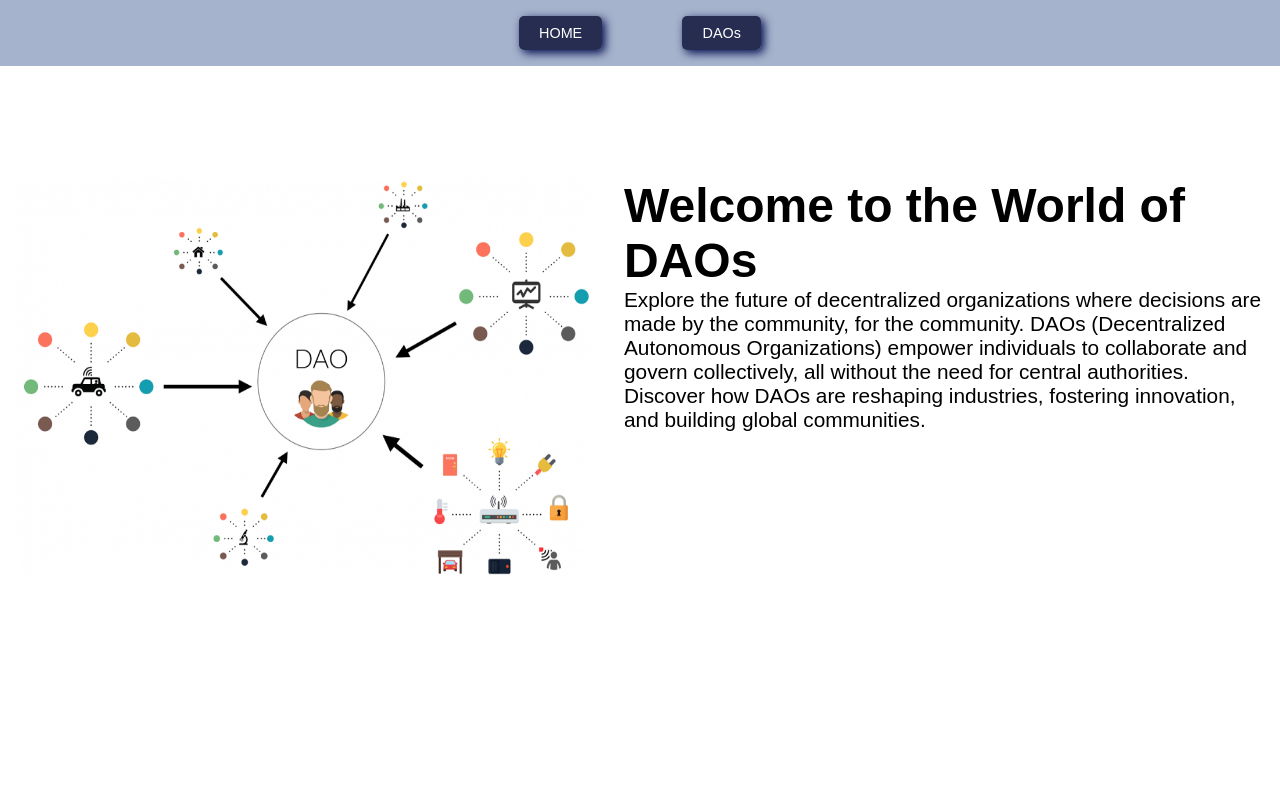
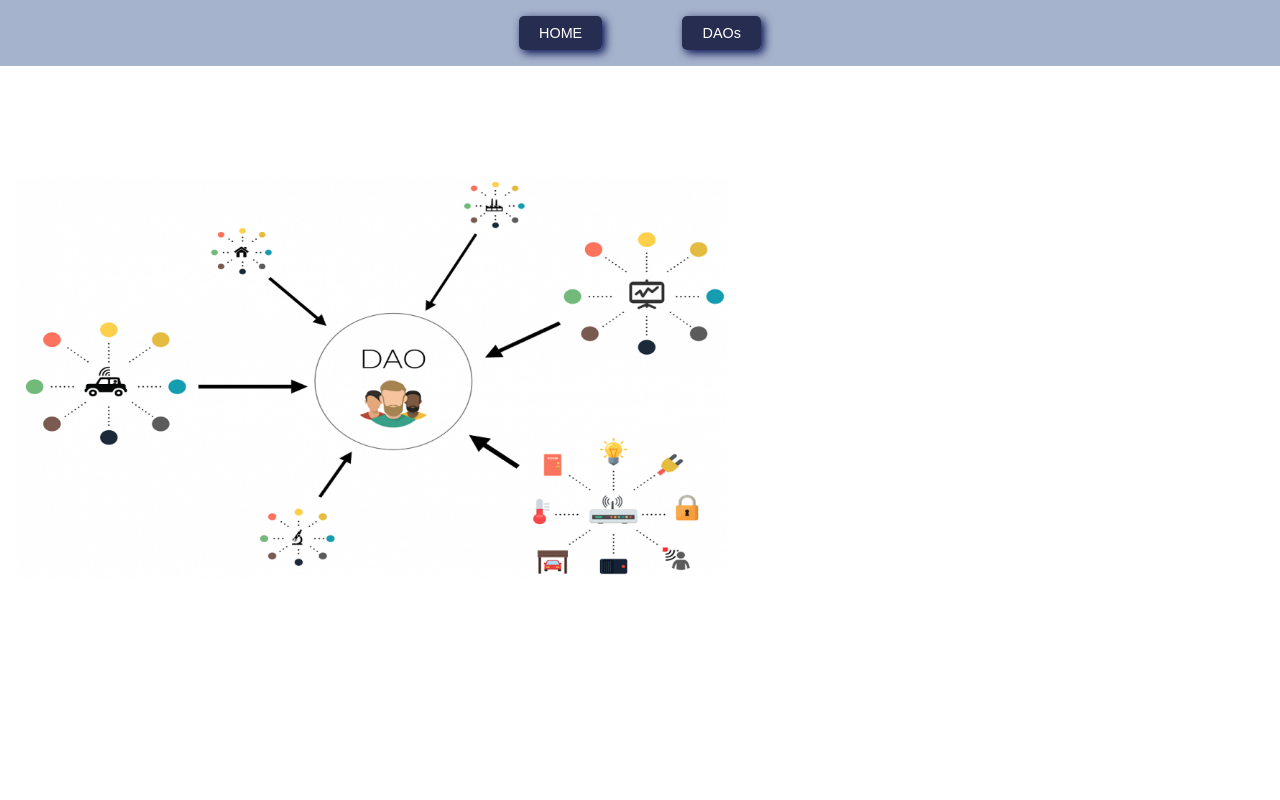
Before and after one commit to AvishkaGit/DAO-Web, a React (Vite) app: page / in a window 1280 px wide. Shown: the top 800 px of the page. Built offline with nearby package versions, Linux system fonts and the light colour scheme.

Commit message:
upde te
pudh home

```diff
--- a/src/App.css
+++ b/src/App.css
@@ -4,7 +4,8 @@
 
 }
 .left img{
-    width: 45vw;
+    min-width: 45vw;
+    max-width: 100vw;
     height: 50vh;
     margin: 7em 2em 4em 1em;
 }
@@ -16,8 +17,10 @@
 .content h1{
     font-size: 3rem;
     font-family: Arial, Helvetica, sans-serif;
+    padding: 1em;
 }
 .content p{
     font-size: 1.3rem;
     font-family: Arial, Helvetica, sans-serif;
+    padding: 1em;
 }
```
